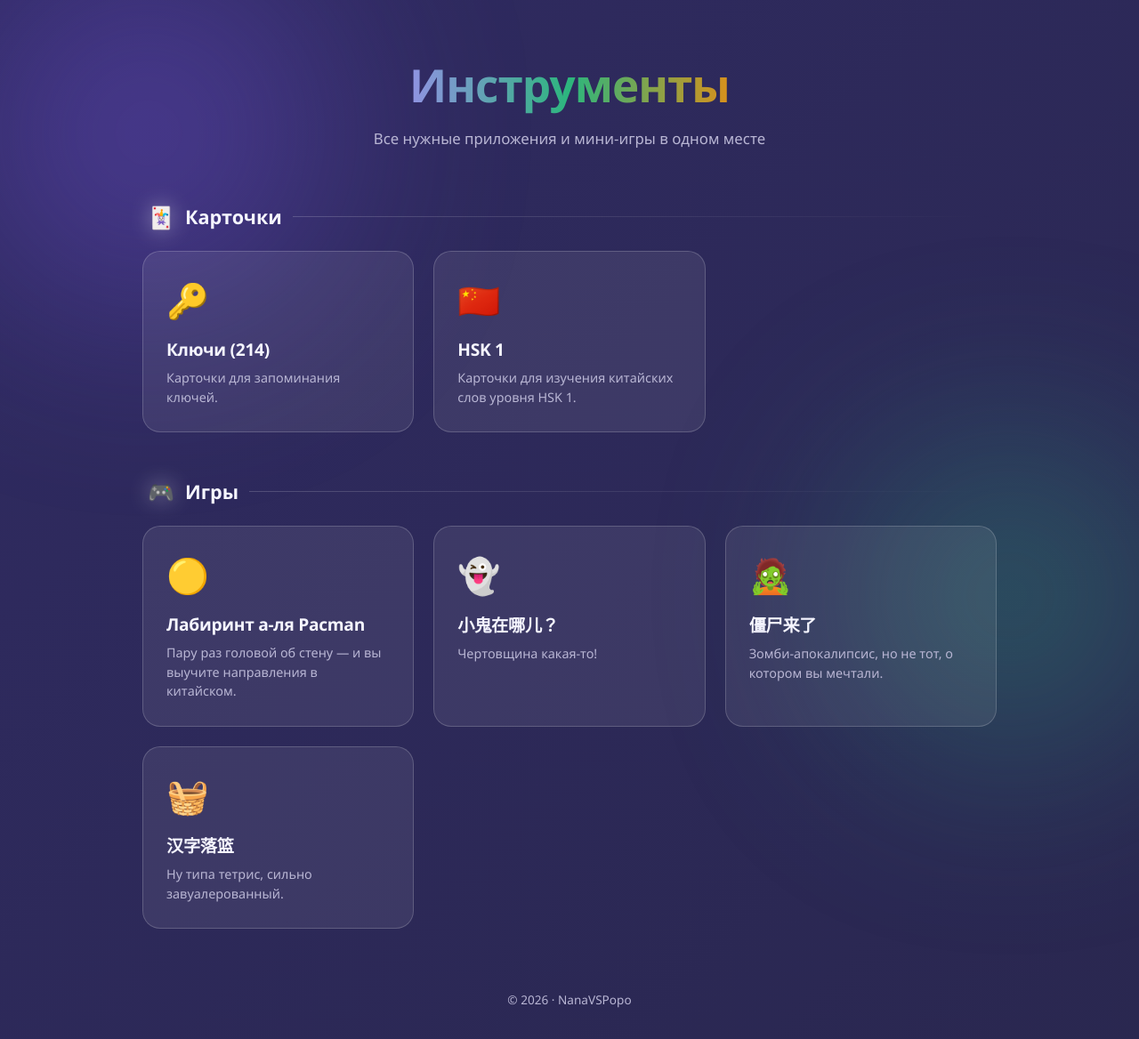
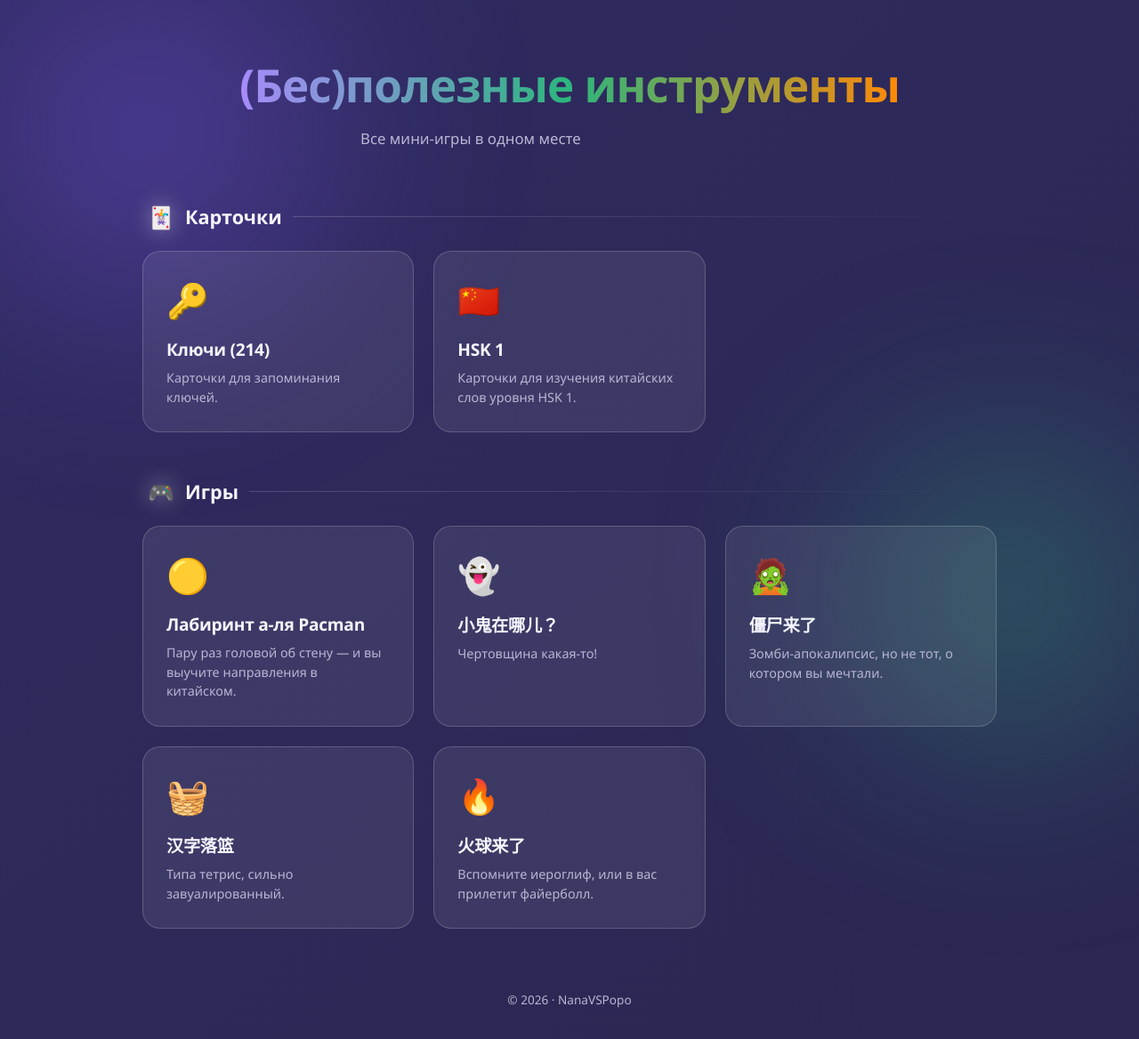
Before and after one commit to PolzaR/learn_chinese, a plain HTML site: page index.html in a window 1280 px wide. Shown: the whole page at 89% size. Drawn offline with Linux system fonts and the light colour scheme.

Commit message:
add new game to the start page

```diff
--- a/index.html
+++ b/index.html
@@ -243,8 +243,8 @@
 <body>
 
   <header>
-    <h1>Инструменты</h1>
-    <p>Все нужные приложения и мини-игры в одном месте</p>
+    <h1>(Бес)полезные инструменты</h1>
+    <p>Все мини-игры в одном месте</p>
   </header>
 
   <main>
@@ -305,9 +305,15 @@
           <span class="arrow">→</span>
           <span class="emoji">🧺</span>
           <h3>汉字落篮</h3>
-          <p>Ну типа тетрис, сильно завуалерованный.</p>
+          <p>Типа тетрис, сильно завуалированный.</p>
         </a>
 
+        <a class="card orange" href="./fireball">
+          <span class="arrow">→</span>
+          <span class="emoji">🔥</span>
+          <h3>火球来了</h3>
+          <p>Вспомните иероглиф, или в вас прилетит файерболл.</p>
+        </a>
       </div>
     </section>
 
```
